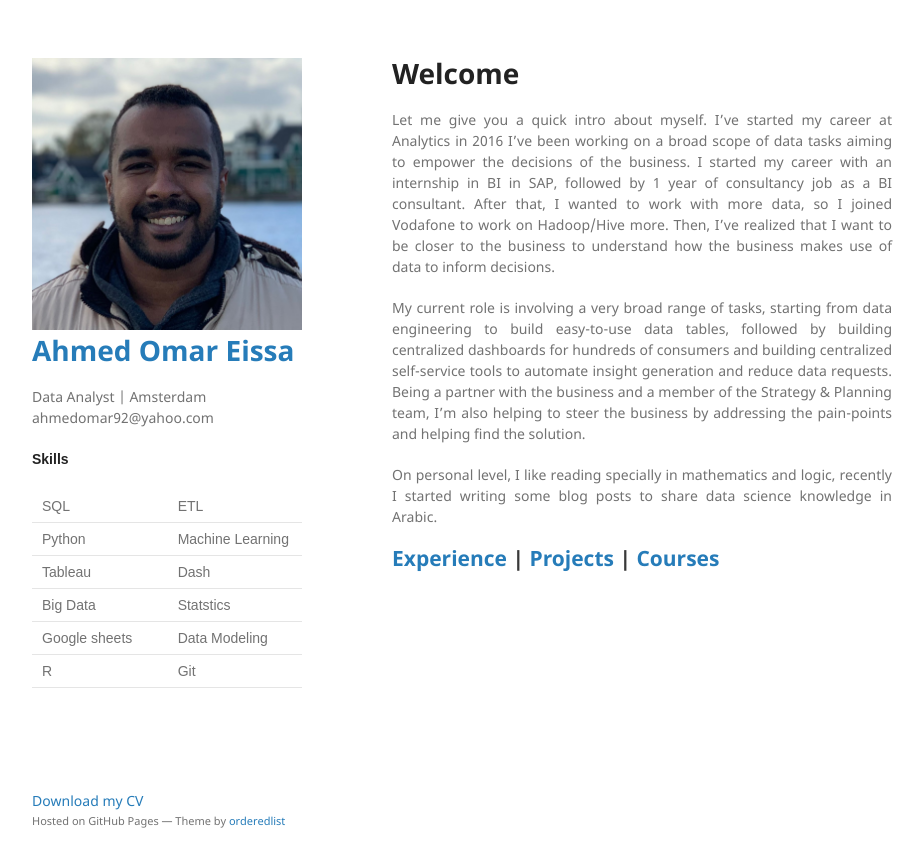
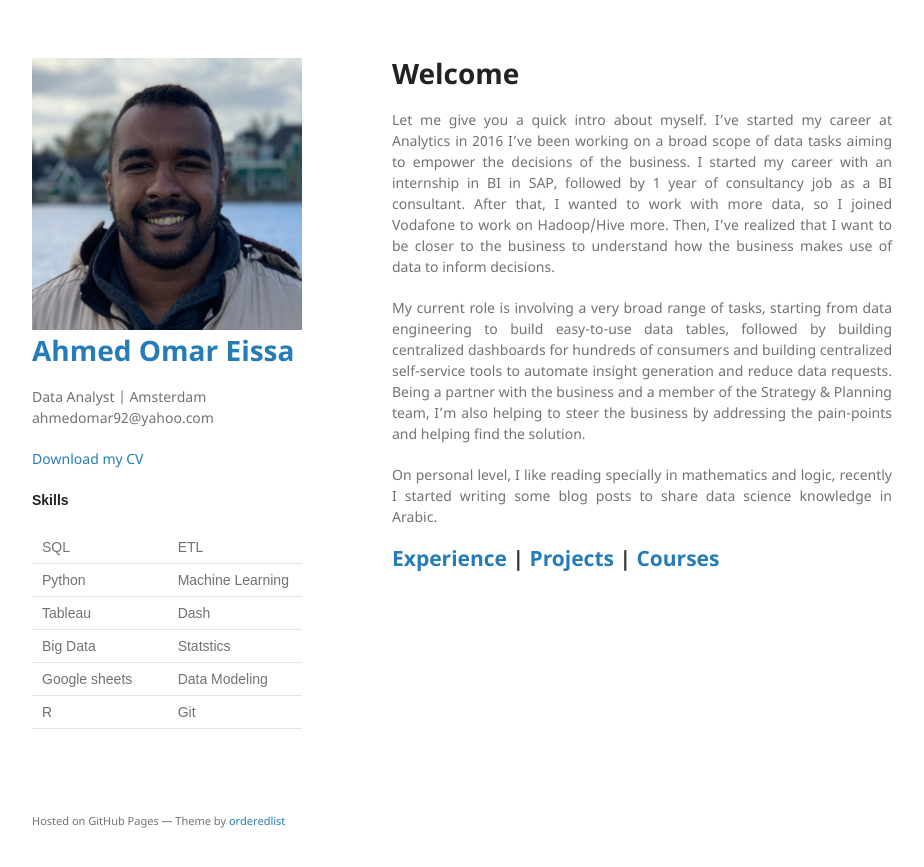
Before and after one commit to AhmedOmarEissa/AhmedOmarEissa.github.io, a Jekyll site: the page built from index.md, in a window 1280 px wide. Shown: the top 867 px of the page, without its empty margins (178-1102 px from the left). Built offline with Jekyll 4.4.1, drawn with Linux system fonts in a browser that asks for light colours; our own code applies the rules of GitHub Pages for plain Markdown files.

Commit message:
Update default.html

```diff
--- a/_layouts/default.html
+++ b/_layouts/default.html
@@ -22,6 +22,7 @@
 
         <p>Data Analyst | Amsterdam </br>
         ahmedomar92@yahoo.com</p>
+        <p class="view"><a href="https://github.com/AhmedOmarEissa/AhmedOmarEissa.github.io/raw/master/assets/Ahmed%20Omar%20Eissa.pdf">Download my CV</a></p>
 
         <p style="text-align: left;"><strong><span style="font-family:
           Arial, Helvetica, sans-serif;">Skills</span></strong></p>
@@ -93,7 +94,6 @@
         <p class="view"><a href="{{ site.github.repository_url }}">View the Project on GitHub <small>{{ site.github.repository_nwo }}</small></a></p>
         {% endif %}
 
-        <p class="view"><a href="https://github.com/AhmedOmarEissa/AhmedOmarEissa.github.io/raw/master/assets/Ahmed%20Omar%20Eissa.pdf">Download my CV</a></p>
 
         {% if site.show_downloads %}
         <ul class="downloads">
```
